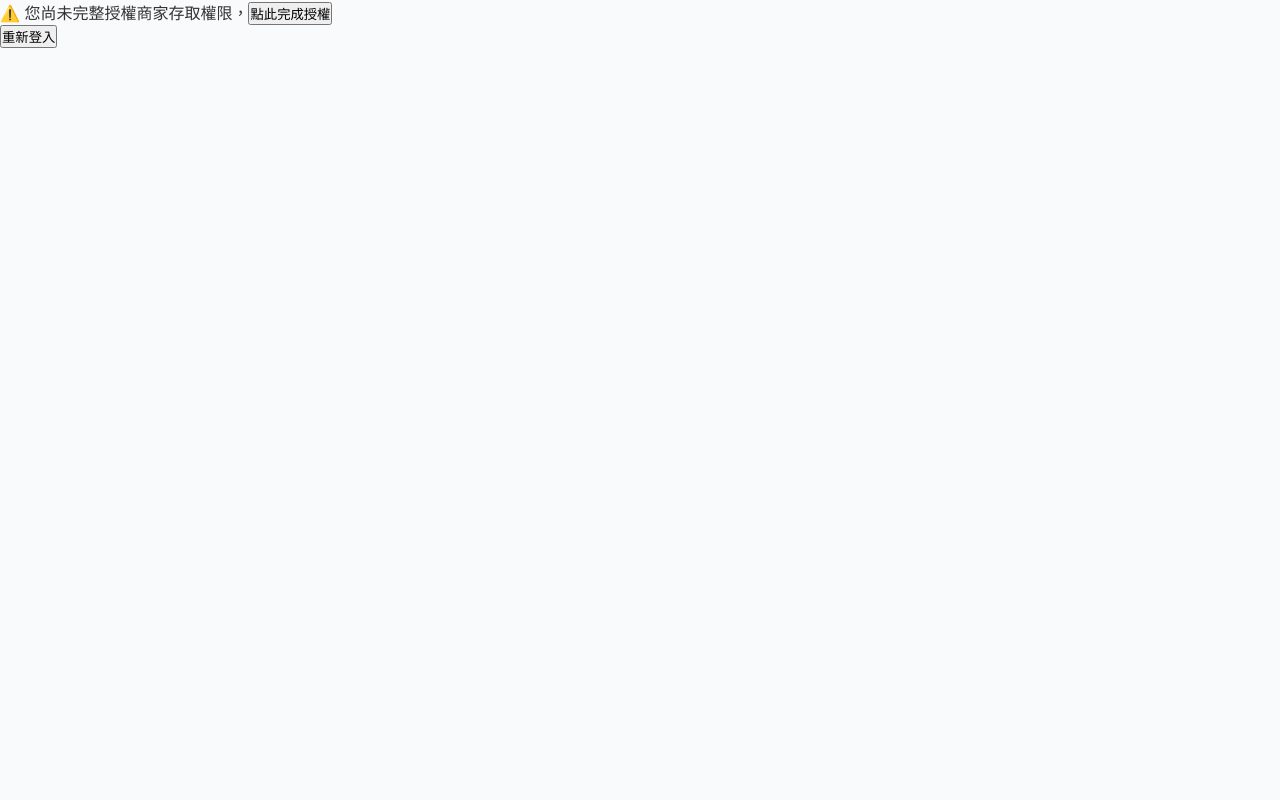
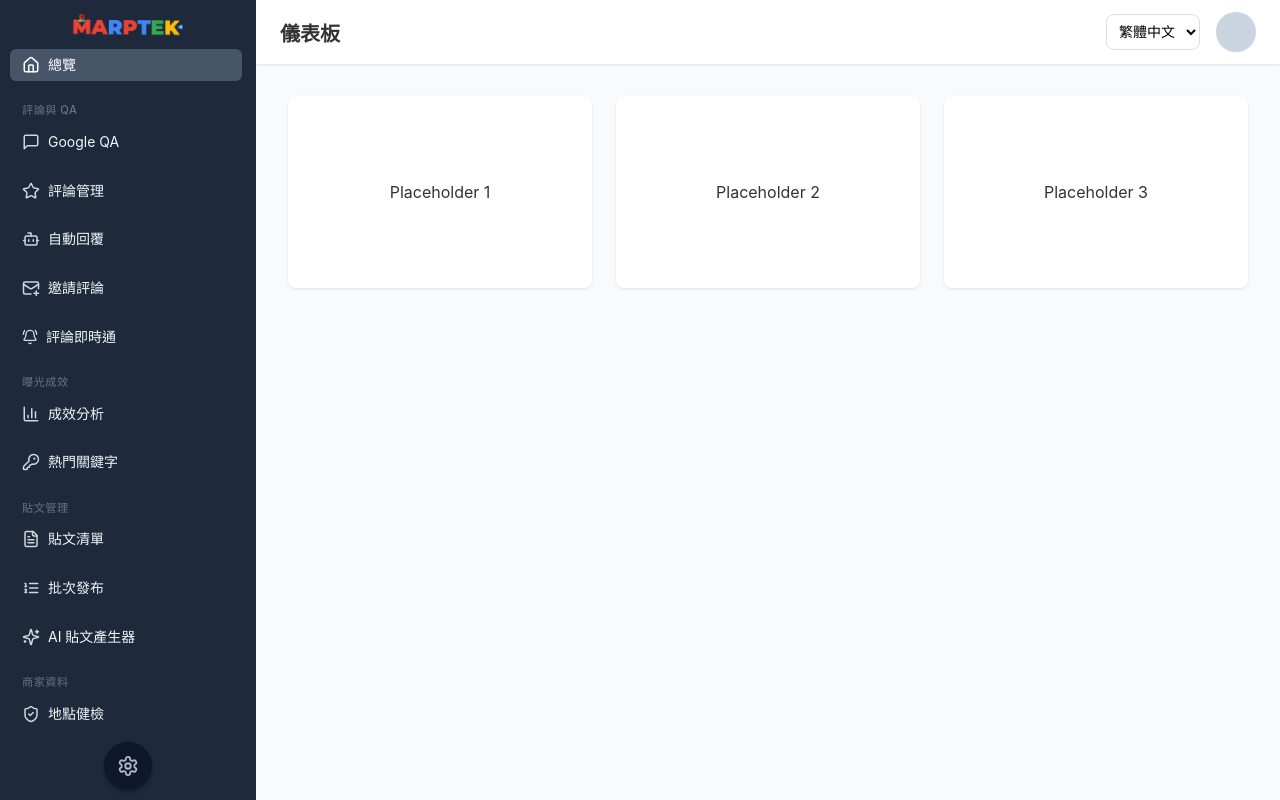
Before and after one commit to Manson-Ku/marptek-frontend, a Next.js app: page / in a window 1280 px wide. Built offline with nearby package versions, Linux system fonts and the light colour scheme; no server answers.

Commit message:
Refactor: decouple login and GBP authorization flow (C version)

```diff
--- a/components/Dashboard.jsx
+++ b/components/Dashboard.jsx
@@ -1,83 +1,17 @@
 'use client'
 
-import { useSession, signOut } from "next-auth/react"
-import { useState, useEffect } from 'react'
+import { useSession, signOut } from 'next-auth/react'
+import { useState } from 'react'
 import Sidebar from './Sidebar'
 import Header from './Header'
 import ProfileCard from './ProfileCard'
-import { useHasGBPAccess } from '@/hooks/useHasGBPAccess'
 
 export default function Dashboard() {
   const { data: session } = useSession()
   const [showProfile, setShowProfile] = useState(false)
-  const [customerId, setCustomerId] = useState(null)
-  const { hasAccess, loading } = useHasGBPAccess()
 
-  // 只送 id_token，refresh_token 交給第二階段
-  useEffect(() => {
-    if (session?.idToken) {
-      fetch('https://marptek-login-api-84949832003.asia-east1.run.app/login', {
-        method: 'POST',
-        headers: { 'Content-Type': 'application/json' },
-        body: JSON.stringify({
-          id_token: session.idToken
-        }),
-      })
-        .then(res => res.json())
-        .then(data => {
-          if (data?.user?.customer_id) {
-            setCustomerId(data.user.customer_id)
-          }
-        })
-        .catch(err => console.error('❌ Cloud Run error:', err))
-    }
-  }, [session?.idToken])
+  const customerId = session?.user?.customer_id // 由 Layout 注入或後端更新 session.user
 
-  // loading階段顯示
-  if (loading || hasAccess === null) {
-    return (
-      <div style={{
-        display: 'flex',
-        flexDirection: 'column',
-        alignItems: 'center',
-        justifyContent: 'center',
-        minHeight: '100vh',
-        color: '#666',
-        fontSize: '1rem'
-      }}>
-        <img src="/spinner.svg" alt="Loading..." width="48" height="48" style={{ marginBottom: '1rem' }} />
-        <p>正在確認您的商家權限，請稍候...</p>
-      </div>
-    )
-  }
-
-  // ❌ 尚未授權，提供「授權按鈕」
-  if (!hasAccess) {
-    const handleConsent = () => {
-      const clientId = process.env.NEXT_PUBLIC_GOOGLE_CLIENT_ID
-      const redirectUri = process.env.NEXT_PUBLIC_GBP_CALLBACK_URL  // 要在 .env 裡配置
-      const scope = 'https://www.googleapis.com/auth/business.manage'
-
-      const url = `https://accounts.google.com/o/oauth2/v2/auth?client_id=${clientId}&redirect_uri=${redirectUri}&response_type=code&access_type=offline&prompt=consent&scope=${encodeURIComponent(scope)}`
-
-      window.location.href = url
-    }
-
-    return (
-      <div className="alert p-6 text-red-500 text-center">
-        ⚠️ 您尚未完整授權商家存取權限，
-        <button className="ml-2 underline text-blue-600" onClick={handleConsent}>
-          點此完成授權
-        </button>
-        <br />
-        <button className="mt-4 text-sm text-gray-500 underline" onClick={() => signOut({ callbackUrl: '/login' })}>
-          重新登入
-        </button>
-      </div>
-    )
-  }
-
-  // ✅ 主畫面
   return (
     <div className="dashboard-layout">
       <Sidebar />
```
